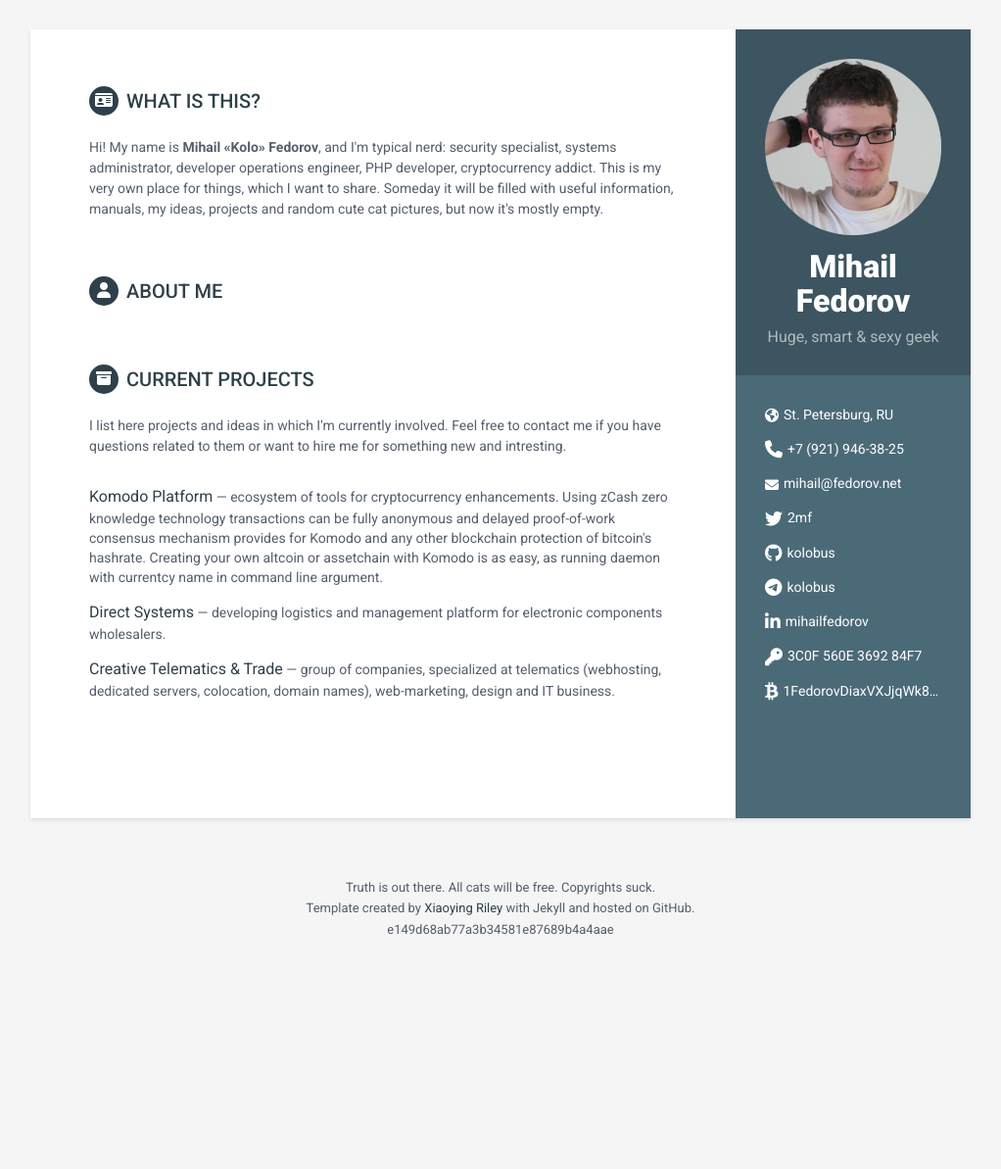
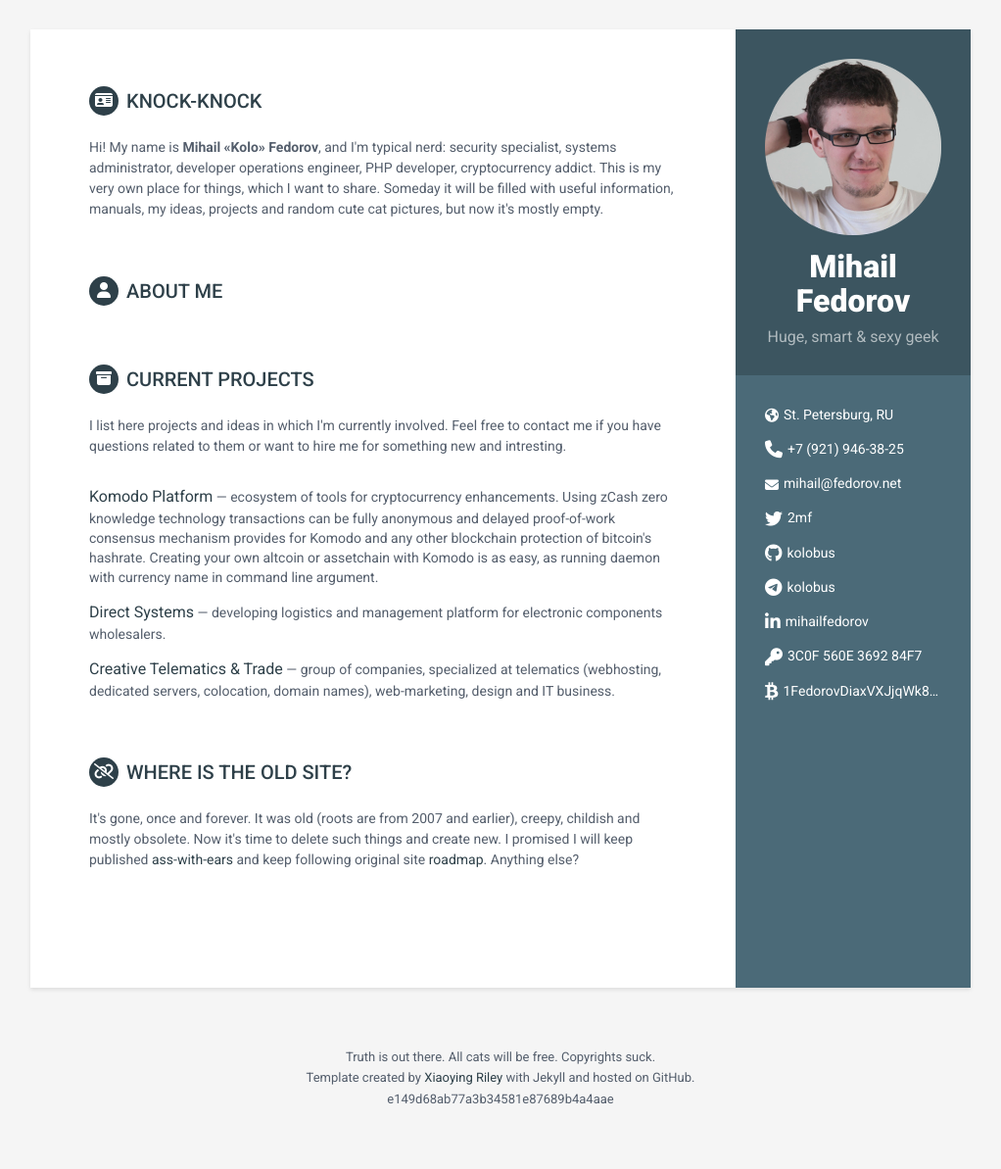
Before and after one commit to kolobus/fedorov.net, a Jekyll site: the page built from index.html, in a window 1280 px wide. Shown: the whole page at 98% size, without its empty margins (129-1151 px from the left). Built offline with Jekyll 4.4.1, drawn with Linux system fonts in a browser that asks for light colours; nearby versions of some CDN libraries; before the commit the page ends 1020 px from its top, so only the background shows below that.

Commit message:
random stuff

```diff
--- a/index.html
+++ b/index.html
@@ -3,13 +3,13 @@ layout: default
 ---
 
 <section class="section summary-section">
-<h2 class="section-title"><i class="fa fa-id-card"></i>What is this?</h2>
+<h2 class="section-title"><i class="fa fa-id-card"></i>Knock-knock</h2>
 <div class="summary">
     <p>Hi! My name is <strong>Mihail &laquo;Kolo&raquo; Fedorov</strong>, and I'm typical nerd: security specialist, systems administrator, developer operations engineer, PHP developer, cryptocurrency addict. This is my very own place for things, which I want to share. Someday it will be filled with useful information, manuals, my ideas, projects and random cute cat pictures, but now it's mostly empty.</p>
 </div>
 </section>
 
-<section class="section summary-section">
+<section class="section about-section">
 <h2 class="section-title"><i class="fa fa-user"></i>About me</h2>
 <div class="summary">
     <p></p>
@@ -22,7 +22,7 @@ layout: default
     <p>I list here projects and ideas in which I'm currently involved. Feel free to contact me if you have questions related to them or want to hire me for something new and intresting.</p>
   </div>
   <div class="item">
-        <span class="project-title"><a href="https://komodoplatform.com">Komodo Platform</a></span> &mdash; <span class="project-tagline">ecosystem of tools for cryptocurrency enhancements. Using zCash zero knowledge technology transactions can be fully anonymous and delayed proof-of-work consensus mechanism provides for Komodo and any other blockchain protection of bitcoin's hashrate. Creating your own altcoin or assetchain with Komodo is as easy, as running daemon with currentcy name in command line argument.</span>
+        <span class="project-title"><a href="https://komodoplatform.com">Komodo Platform</a></span> &mdash; <span class="project-tagline">ecosystem of tools for cryptocurrency enhancements. Using zCash zero knowledge technology transactions can be fully anonymous and delayed proof-of-work consensus mechanism provides for Komodo and any other blockchain protection of bitcoin's hashrate. Creating your own altcoin or assetchain with Komodo is as easy, as running daemon with currency name in command line argument.</span>
   </div>
   <div class="item">
         <span class="project-title"><a href="https://directsystems.ru">Direct Systems</a></span> &mdash; <span class="project-tagline">developing logistics and management platform for electronic components wholesalers.</span>
@@ -31,3 +31,10 @@ layout: default
         <span class="project-title"><a href="https://creativetelematics.org">Creative Telematics &amp; Trade</a></span> &mdash; <span class="project-tagline">group of companies, specialized at telematics (webhosting, dedicated servers, colocation, domain names), web-marketing, design and IT business.</span>
   </div>
 </section>
+
+<section class="section notice-section">
+<h2 class="section-title"><i class="fa fa-unlink"></i>Where is the old site?</h2>
+<div class="summary">
+    <p>It's gone, once and forever. It was old (roots are from 2007 and earlier), creepy, childish and mostly obsolete. Now it's time to delete such things and create new. I promised I will keep published <a href="/mojo/ears.jpg">ass-with-ears</a> and keep following original site <a href="/mojo/mice.gif">roadmap</a>. Anything else?</p>
+</div>
+</section>
```
Also changed, not shown: favicon.ico, mojo/ears.jpg (added), mojo/mice.gif (added).
